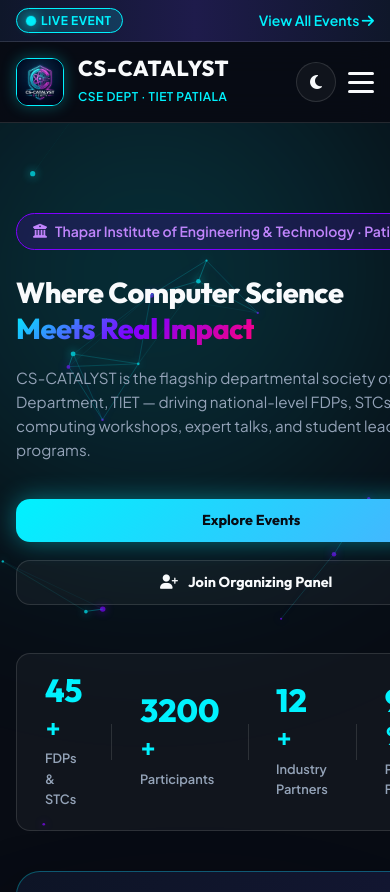
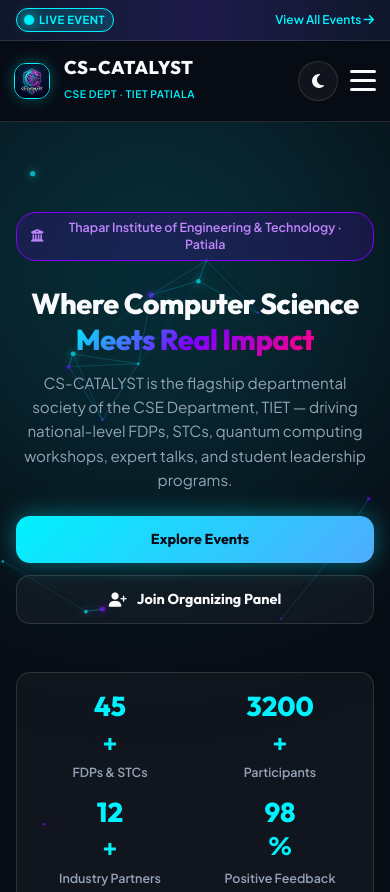
Before and after one commit to raghavkjlp/Thapar, a plain HTML site: page index.html in a window 390 px wide. Shown: the top 892 px of the page. Drawn offline with Linux system fonts and the light colour scheme.

Commit message:
Re-arrange hero stats, top bar, and header elements into neat 2-column mobile phone grid

```diff
--- a/styles.css
+++ b/styles.css
@@ -3633,21 +3633,79 @@
   }
 
   .section-padding {
-    padding: 40px 0 !important;
+    padding: 36px 0 !important;
+  }
+
+  /* Top Bar */
+  .top-bar-content {
+    display: flex !important;
+    align-items: center !important;
+    justify-content: space-between !important;
+    gap: 8px !important;
+    font-size: 0.75rem !important;
+  }
+
+  .badge-pulse {
+    font-size: 0.7rem !important;
+    padding: 2px 8px !important;
+    white-space: nowrap !important;
+  }
+
+  .top-bar-btn {
+    font-size: 0.75rem !important;
+    white-space: nowrap !important;
+  }
+
+  /* Navbar & Brand */
+  .navbar-container {
+    padding: 10px 14px !important;
+  }
+
+  .logo-img {
+    width: 36px !important;
+    height: 36px !important;
+  }
+
+  .logo-title {
+    font-size: 1.15rem !important;
+  }
+
+  .logo-sub {
+    font-size: 0.65rem !important;
   }
 
   /* Hero Section */
+  .hero-content {
+    display: flex !important;
+    flex-direction: column !important;
+    align-items: center !important;
+    text-align: center !important;
+  }
+
+  .hero-badge {
+    font-size: 0.78rem !important;
+    white-space: normal !important;
+    text-align: center !important;
+    line-height: 1.4 !important;
+    max-width: 100% !important;
+    padding: 6px 14px !important;
+    border-radius: 20px !important;
+  }
+
   .hero-title {
     font-size: 2.1rem !important;
     line-height: 1.25 !important;
+    margin-bottom: 14px !important;
   }
 
   .hero-subtitle {
     font-size: 0.95rem !important;
+    line-height: 1.6 !important;
+    margin-bottom: 24px !important;
   }
 
   .page-hero {
-    padding: 85px 0 45px !important;
+    padding: 80px 0 40px !important;
   }
 
   .page-hero-title {
@@ -3656,6 +3714,39 @@
 
   .page-hero-sub {
     font-size: 0.92rem !important;
+  }
+
+  /* Hero Stats Grid Fix for Mobile */
+  .hero-stats {
+    display: grid !important;
+    grid-template-columns: repeat(2, 1fr) !important;
+    gap: 16px 12px !important;
+    width: 100% !important;
+    padding: 20px 14px !important;
+    box-sizing: border-box !important;
+    justify-content: center !important;
+    align-items: center !important;
+  }
+
+  .stat-divider {
+    display: none !important;
+  }
+
+  .stat-item {
+    display: flex !important;
+    flex-direction: column !important;
+    align-items: center !important;
+    justify-content: center !important;
+    text-align: center !important;
+  }
+
+  .stat-number {
+    font-size: 1.7rem !important;
+  }
+
+  .stat-label {
+    font-size: 0.78rem !important;
+    text-align: center !important;
   }
 
   /* Buttons & CTAs */
@@ -3663,6 +3754,7 @@
   .cta-actions {
     flex-direction: column !important;
     width: 100% !important;
+    gap: 12px !important;
   }
 
   .hero-actions .btn,
@@ -3732,6 +3824,6 @@
 
   .btn {
     font-size: 0.9rem !important;
-    padding: 10px 18px !important;
-  }
-}
+    padding: 12px 18px !important;
+  }
+}
```
